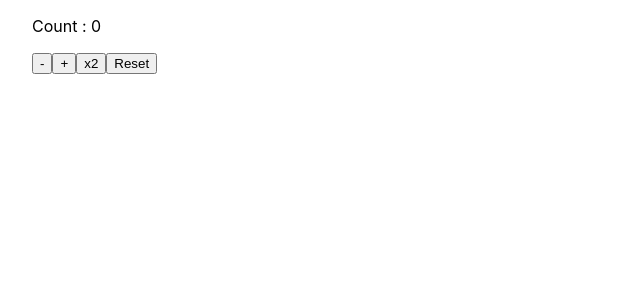
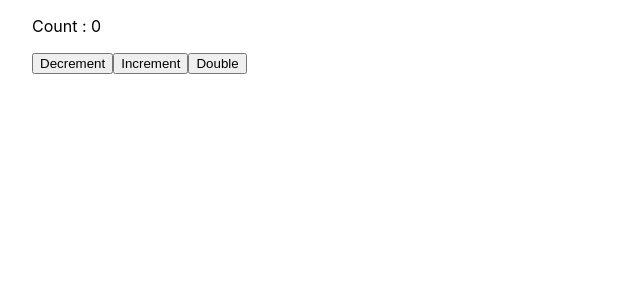
Before and after one commit to shotasz/typescript-app, a Next.js app: page / in a window 1280 px wide. Shown: the top 300 px of the page, without its empty margins (0-640 px from the left). Built offline with nearby package versions, Linux system fonts and the light colour scheme.

Commit message:
フックuseCallback

```diff
--- a/pages/index.tsx
+++ b/pages/index.tsx
@@ -3,78 +3,57 @@ import Head from 'next/head'
 import Image from 'next/image'
 import {
   createContext,
+  memo,
   ReactElement,
   ReactNode,
+  useCallback,
   useReducer,
   useState
 } from 'react'
 import styles from '../styles/Home.module.css'
 
-// interface Engineer {
-//   name: string
-//   social?: {
-//     facebook: boolean
-//     twitter: boolean
-//   }
-// }
-
-// type ContainerProps = {
-//   title: string
-//   children: ReactNode
-// }
-
-// const TitleContext = createContext('')
-
-// const Title = () => {
-//   return (
-//     <TitleContext.Consumer>
-//       {(title) => {
-//         return <h1>{title}</h1>
-//       }}
-//     </TitleContext.Consumer>
-//   )
-// }
-
-// const Header = () => {
-//   return (
-//     <div>
-//       <Title />
-//     </div>
-//   )
-// }
-
+type ButtonProps = { onClick: () => void }
 type Action = 'DECREMENT' | 'INCREMENT' | 'DOUBLE' | 'RESET'
 
+const DecrementButton = (props: ButtonProps) => {
+  const { onClick } = props
+  console.log('Decrementが再描画しました')
+
+  return <button onClick={onClick}>Decrement</button>
+}
+const IncrementButton = memo((props: ButtonProps) => {
+  const { onClick } = props
+  console.log('Incrementが再描画しました')
+
+  return <button onClick={onClick}>Increment</button>
+})
+
+const DoubleButton = memo((props: ButtonProps) => {
+  const { onClick } = props
+  console.log('Doubleが再描画しました')
+
+  return <button onClick={onClick}>Double</button>
+})
+
 const Home = () => {
-  const initialValue = { count: 0 }
-  const reducer = (currentCount: number, action: Action) => {
-    switch (action) {
-      case 'INCREMENT':
-        return currentCount + 1
-
-      case 'DECREMENT':
-        return currentCount - 1
-
-      case 'DOUBLE':
-        return currentCount * 2
-
-      case 'RESET':
-        return 0
-
-      default:
-        return currentCount
-    }
+  const [count, setCount] = useState(0)
+  const decrement = () => {
+    setCount((c) => c - 1)
+  }
+  const increment = () => {
+    setCount((c) => c + 1)
   }
 
-  const [count, dispatch] = useReducer(reducer, initialValue.count)
+  const double = useCallback(() => {
+    setCount((c) => c * 2)
+  }, [])
 
   return (
     <div className={styles.container}>
       <p>{`Count : ${count}`}</p>
-      <button onClick={() => dispatch('DECREMENT')}>-</button>
-      <button onClick={() => dispatch('INCREMENT')}>+</button>
-      <button onClick={() => dispatch('DOUBLE')}>x2</button>
-      <button onClick={() => dispatch('RESET')}>Reset</button>
+      <DecrementButton onClick={decrement} />
+      <IncrementButton onClick={increment} />
+      <DoubleButton onClick={double} />
     </div>
   )
 }
```
